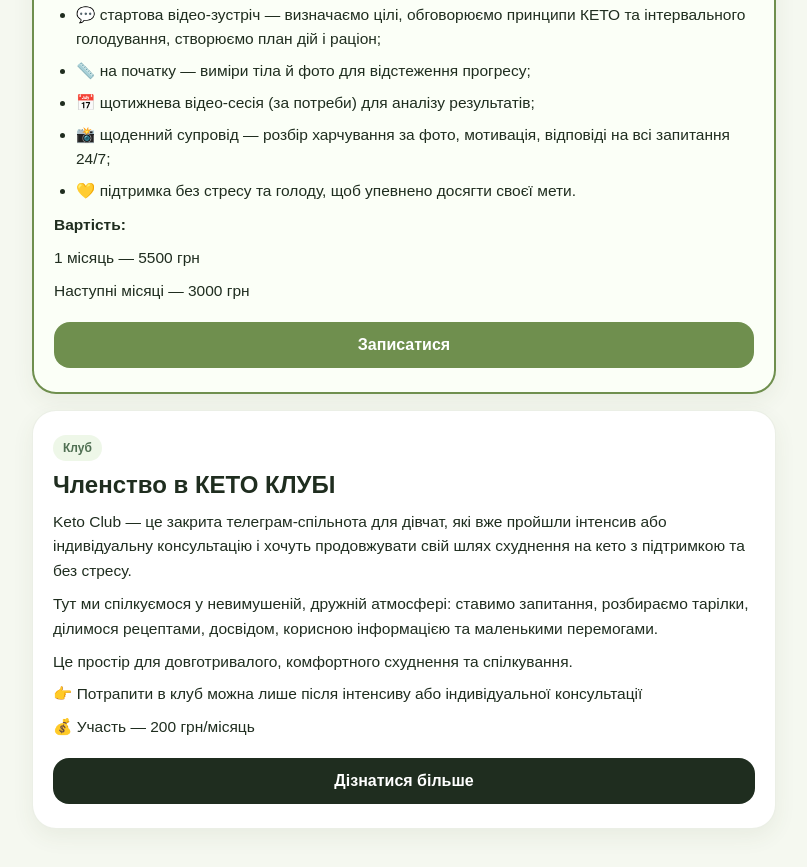
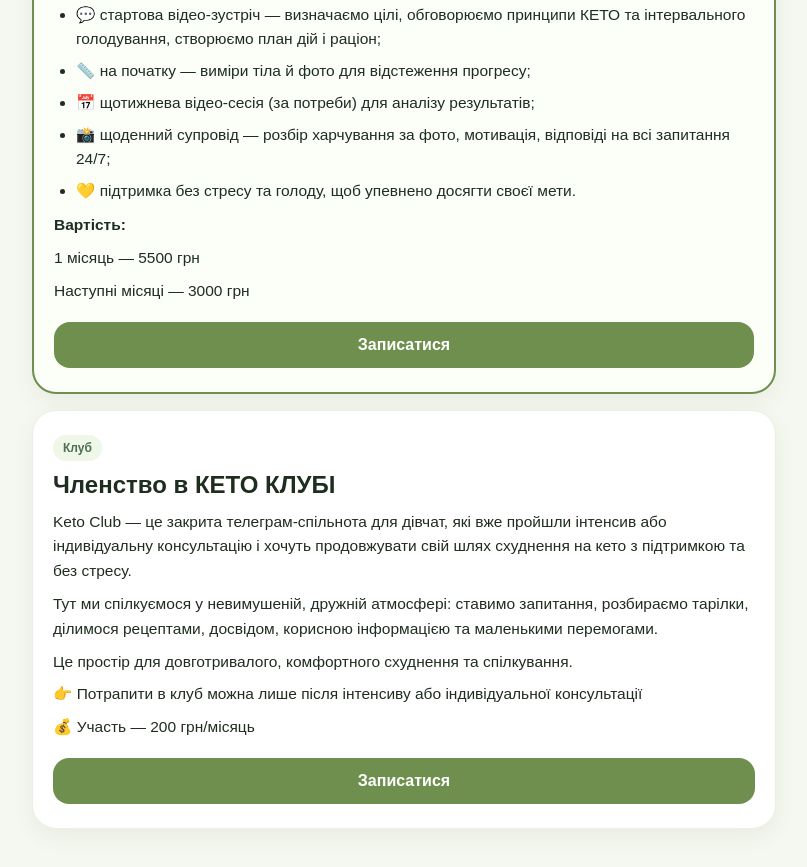
Before and after one commit to MariiaZaremba/KETO_Salii, a website: page services.html in a window 1280 px wide. Shown: the part 2424-3291 px from the top of the page, without its empty margins (236-1043 px from the left). Drawn offline with Linux system fonts and the light colour scheme.

Commit message:
Update services.html

```diff
--- a/services.html
+++ b/services.html
@@ -126,7 +126,7 @@
         <p>👉 Потрапити в клуб можна лише після інтенсиву або індивідуальної консультації</p>
         <p>💰 Участь — 200 грн/місяць</p>
 
-        <a class="button secondary" href="https://airtable.com/app1h7LGHd9uv3Stz/pag8xhyv4dV4ifDn2/form" target="_blank">Дізнатися більше</a>
+        <a class="button" href="https://airtable.com/app1h7LGHd9uv3Stz/pag8xhyv4dV4ifDn2/form" target="_blank">Записатися</a>
       </article>
 
     </section>
```
